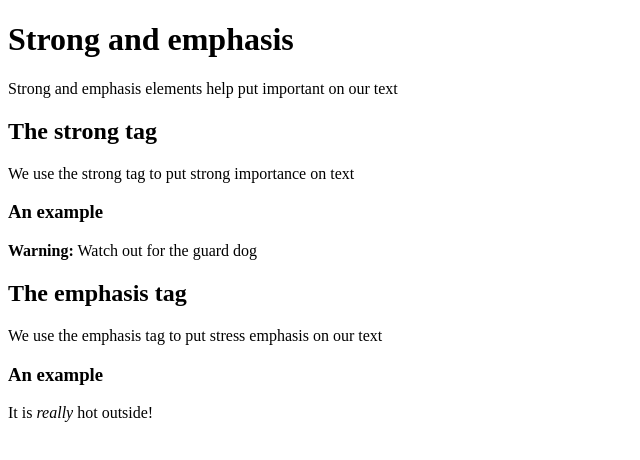
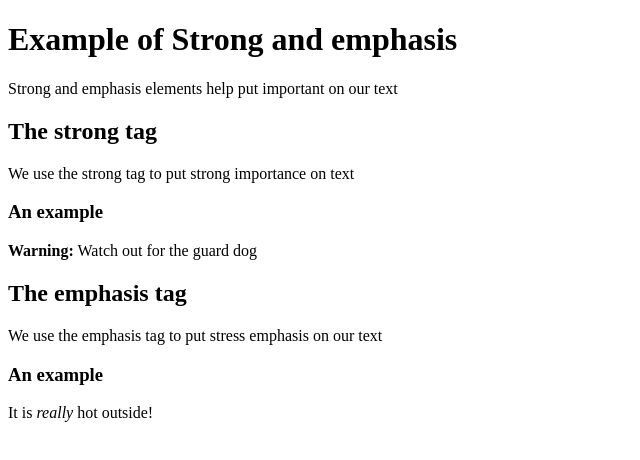
Before and after one commit to Juan-Pablo07/html-css-basic-course, a plain HTML site: page strong and emphasis/index.html in a window 1280 px wide. Shown: the whole page, without its empty margins (0-640 px from the left). Drawn offline with Linux system fonts and the light colour scheme.

Commit message:
Actualizacion del h1

```diff
--- a/strong and emphasis/index.html
+++ b/strong and emphasis/index.html
@@ -4,7 +4,7 @@
         <title>Strong and emphasis!</title>
     </head>
     <body>
-        <h1>Strong and emphasis</h1>
+        <h1>Example of Strong and emphasis</h1>
         <p>Strong and emphasis elements help put important on our text</p>
 
         <h2>The strong tag</h2>
```
